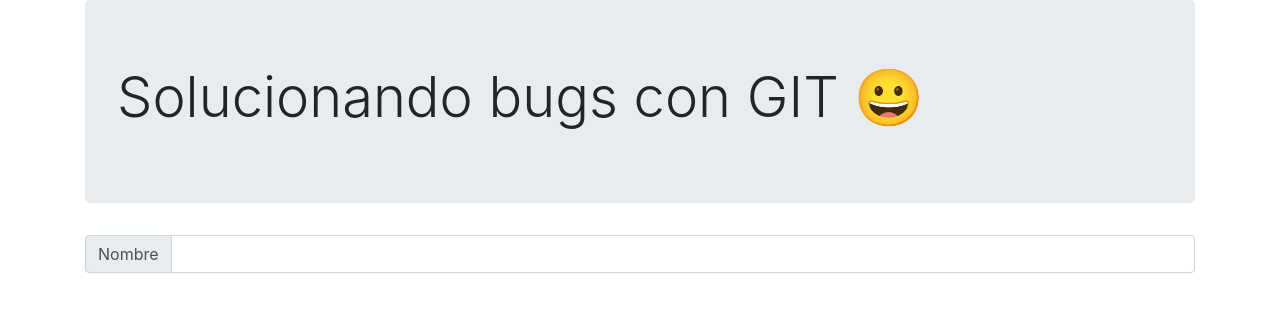
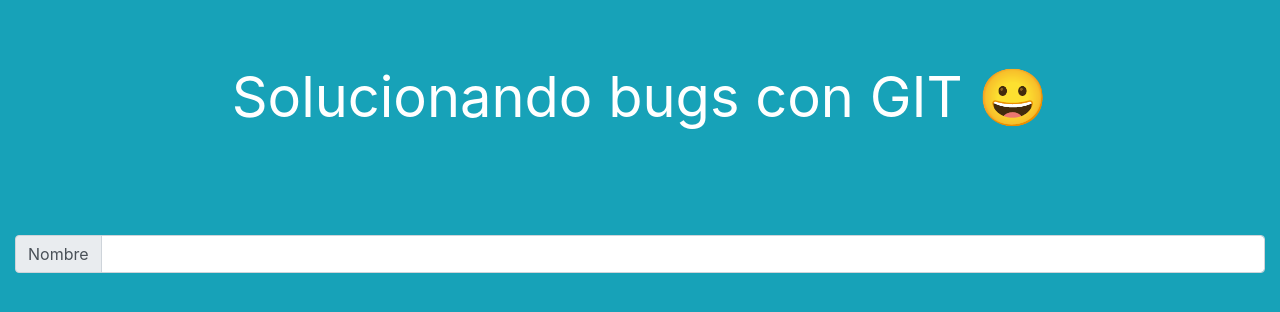
Before and after one commit to martinKindall/codigo_morsa_solucionando_bugs, a website: page public/index.html in a window 1280 px wide. Drawn offline with nearby package versions, Linux system fonts and the light colour scheme.

Commit message:
Se agrego color de background

```diff
--- a/public/index.html
+++ b/public/index.html
@@ -4,20 +4,27 @@
 	<meta charset="UTF-8">
 	<title>Codigo Morsa con GIT</title>
 	<link rel="stylesheet" href="/css/bootstrap.min.css" />
+	<link rel="stylesheet" href="main.css" />
 </head>
 <body>
-<div class="container">
-	<div class="row-cols-12">
-		<div class="jumbotron">
-			<h1 class="display-4">Solucionando bugs con GIT 😀</h1>
+<div class="container-fluid">
+	<div class="row">
+		<div class="col-12">
+			<div class="jumbotron jumbotron-fluid bg-info">
+				<div class="container text-center">
+					<h1 class="display-4 text-white font-weight-normal">Solucionando bugs con GIT 😀</h1>
+				</div>
+			</div>
 		</div>
 	</div>
-	<div class="row-cols-12">
-		<div class="input-group mb-3">
-			<div class="input-group-prepend">
-				<span class="input-group-text" id="inputGroup-sizing-default">Nombre</span>
+	<div class="row">
+		<div class="col-12">
+			<div class="input-group mb-3">
+				<div class="input-group-prepend">
+					<span class="input-group-text" id="inputGroup-sizing-default">Nombre</span>
+				</div>
+				<input type="text" class="form-control" aria-label="Default" aria-describedby="inputGroup-sizing-default">
 			</div>
-			<input type="text" class="form-control" aria-label="Default" aria-describedby="inputGroup-sizing-default">
 		</div>
 	</div>
 </div>
--- /dev/null
+++ b/public/main.css
@@ -0,0 +1,4 @@
+html body {
+    background-color: #17a2b8;
+
+}
```
